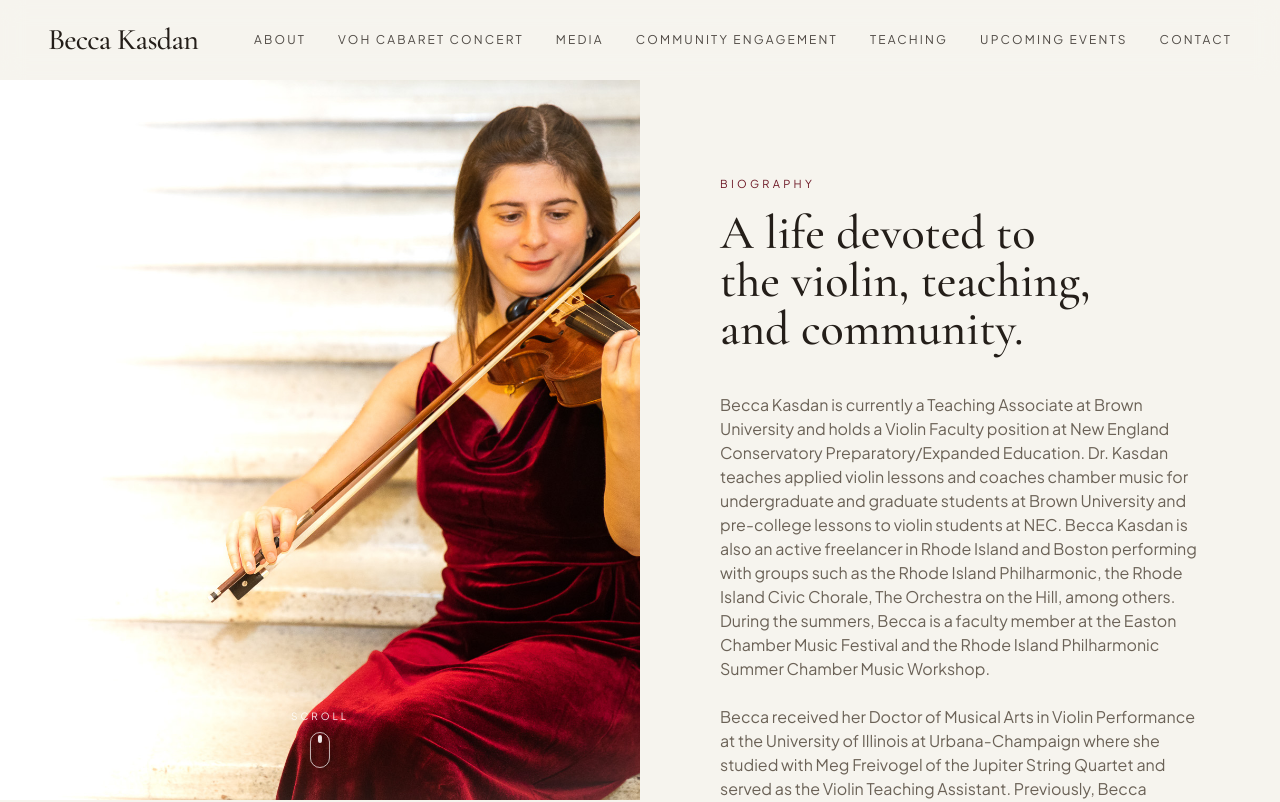
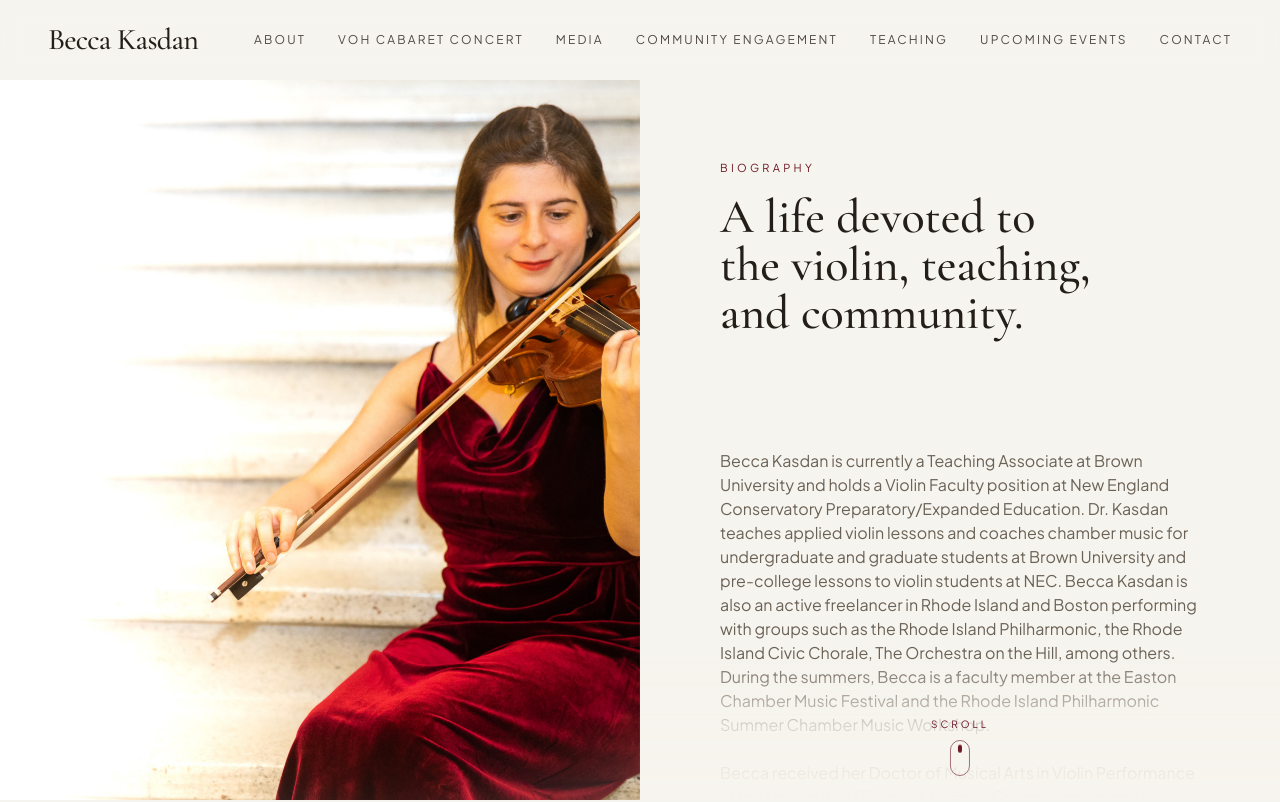
Before and after one commit to DanieleZils/next-trial, a Next.js app: page /about in a window 1280 px wide. Shown: the top 802 px of the page. Built offline with nearby package versions, Linux system fonts and the light colour scheme.

Commit message:
feat: enhance scroll handling for About page with fixed header and scrollable body
Co-authored-by: Guilherme Ehrat Zils <75629294+guilhermezils@users.noreply.github.com>

```diff
--- a/app/about/page.jsx
+++ b/app/about/page.jsx
@@ -39,11 +39,20 @@ function Reveal({ children, delay = 0 }) {
 
 export default function About() {
   const [scrolled, setScrolled] = useState(false);
+  const bodyRef = useRef(null);
 
   useEffect(() => {
-    const onScroll = () => setScrolled(window.scrollY > 40);
-    window.addEventListener("scroll", onScroll, { passive: true });
-    return () => window.removeEventListener("scroll", onScroll);
+    const check = () => {
+      const contScroll = bodyRef.current ? bodyRef.current.scrollTop : 0;
+      setScrolled(window.scrollY > 40 || contScroll > 40);
+    };
+    const cont = bodyRef.current;
+    window.addEventListener("scroll", check, { passive: true });
+    if (cont) cont.addEventListener("scroll", check, { passive: true });
+    return () => {
+      window.removeEventListener("scroll", check);
+      if (cont) cont.removeEventListener("scroll", check);
+    };
   }, []);
 
   return (
@@ -60,35 +69,27 @@ export default function About() {
               priority
               className="object-cover object-top"
             />
-            {/* Scroll invitation */}
-            <div
-              className={`hidden md:flex absolute bottom-8 left-1/2 -translate-x-1/2 flex-col items-center gap-2 transition-opacity duration-700 ${
-                scrolled ? "opacity-0" : "opacity-100"
-              }`}
-            >
-              <span className="text-[10px] uppercase tracking-[0.3em] text-white/90">
-                Scroll
-              </span>
-              <span className="flex h-9 w-5 items-start justify-center rounded-full border border-white/70 p-1">
-                <span className="h-2 w-1 animate-bounce rounded-full bg-white/90" />
-              </span>
-            </div>
           </div>
         </div>
 
-        {/* Biography text */}
-        <div className="px-6 py-14 md:px-14 lg:px-20 md:py-24">
-          <Reveal>
+        {/* Biography — fixed header + scrolling body */}
+        <div className="flex flex-col md:h-[calc(100vh-5rem)]">
+          {/* Fixed header */}
+          <div className="shrink-0 px-6 pt-12 pb-6 md:px-14 lg:px-20 md:pt-20 md:pb-8">
             <span className="block text-[11px] uppercase tracking-[0.3em] text-primary mb-4">
               Biography
             </span>
-          </Reveal>
-          <Reveal delay={100}>
-            <span className="block font-serif text-4xl md:text-5xl font-medium leading-tight text-balance mb-10 text-foreground">
+            <h1 className="font-serif text-4xl md:text-5xl font-medium leading-tight text-balance text-foreground">
               A life devoted to the violin, teaching, and community.
-            </span>
-          </Reveal>
+            </h1>
+          </div>
 
+          {/* Scrolling body */}
+          <div className="relative flex-1 min-h-0">
+            <div
+              ref={bodyRef}
+              className="h-full overflow-y-auto px-6 md:px-14 lg:px-20 pb-24 md:pb-28 pt-[8vh] md:pt-[10vh]"
+            >
               <div className="max-w-2xl space-y-6 text-sm md:text-base leading-relaxed text-muted-foreground">
                 <Reveal>
                   Becca Kasdan is currently a Teaching Associate at Brown University and holds a Violin Faculty
@@ -153,6 +154,29 @@ export default function About() {
                 </Reveal>
               </div>
             </div>
+
+            {/* Bottom fade */}
+            <div
+              className={`pointer-events-none absolute inset-x-0 bottom-0 h-36 bg-gradient-to-t from-background via-background/80 to-transparent transition-opacity duration-700 ${
+                scrolled ? "opacity-0" : "opacity-100"
+              }`}
+            />
+
+            {/* Scroll invitation */}
+            <div
+              className={`pointer-events-none absolute bottom-6 left-1/2 -translate-x-1/2 flex flex-col items-center gap-2 transition-opacity duration-700 ${
+                scrolled ? "opacity-0" : "opacity-100"
+              }`}
+            >
+              <span className="text-[10px] uppercase tracking-[0.3em] text-primary">
+                Scroll
+              </span>
+              <span className="flex h-9 w-5 items-start justify-center rounded-full border border-primary/60 p-1">
+                <span className="h-2 w-1 animate-bounce rounded-full bg-primary" />
+              </span>
+            </div>
+          </div>
+        </div>
       </div>
     </main>
   );
```
Lines whose indentation alone changed are shown as unchanged.
